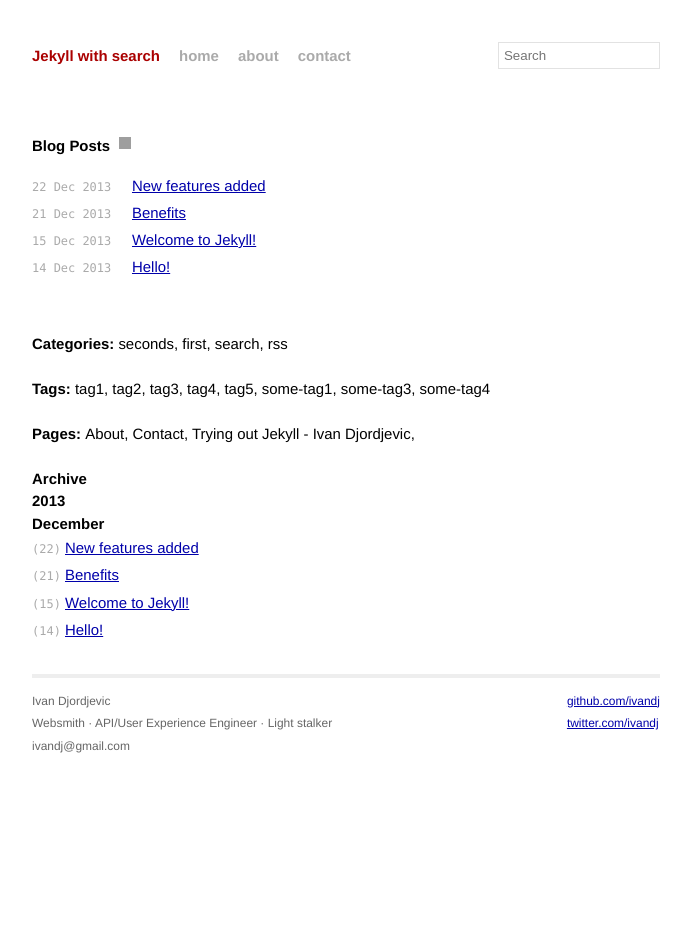
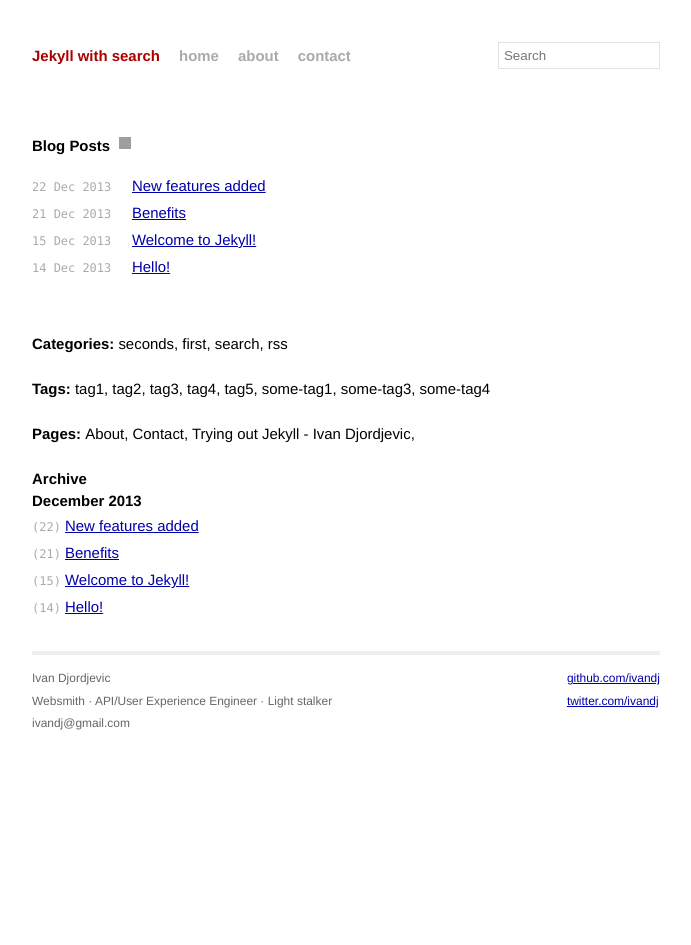
Before and after one commit to ivandj/jkls, a Jekyll site: the page built from index.html, in a window 1280 px wide. Shown: the whole page, without its empty margins (294-985 px from the left). Built offline with Jekyll 4.4.1, drawn with Linux system fonts in a browser that asks for light colours; nearby versions of some CDN libraries; Markdown is read by kramdown in place of the engine named in the settings; grey boxes are pictures that could not be loaded.

Commit message:
pages indexing

```diff
--- a/index.html
+++ b/index.html
@@ -33,8 +33,7 @@ title: Trying out Jekyll - Ivan Djordjevic
     {% capture next_month %}{{ post.previous.date | date: "%B" }}{% endcapture %}
 
     {% if forloop.first %}
-      <h3>{{this_year}}</h3>
-      <h4>{{this_month}}</h4>
+      <h3>{{this_month}} {{this_year}}</h3>
       <ul class="posts">
     {% endif %}
 
@@ -45,8 +44,7 @@ title: Trying out Jekyll - Ivan Djordjevic
     {% else %}
       {% if this_year != next_year %}
         </ul>
-        <h2>{{next_year}}</h2>
-        <h3>{{next_month}}</h3>
+        <h2>{{next_month}} {{next_year}}</h2>
         <ul class="posts">
       {% else %}
         {% if this_month != next_month %}
```
